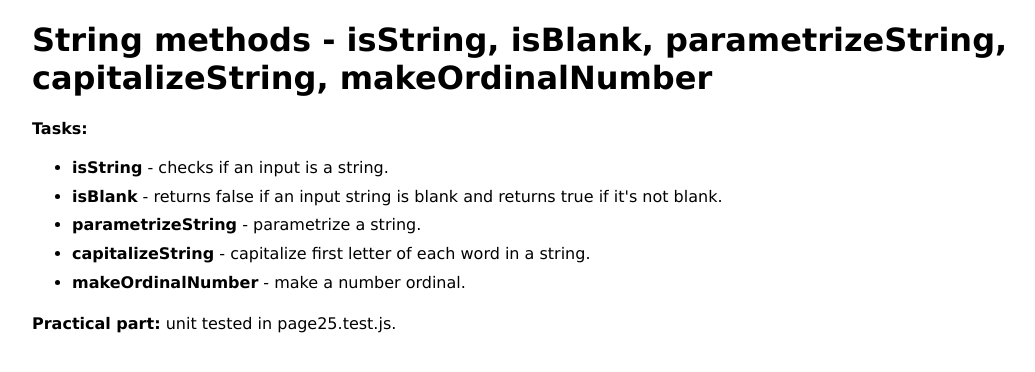
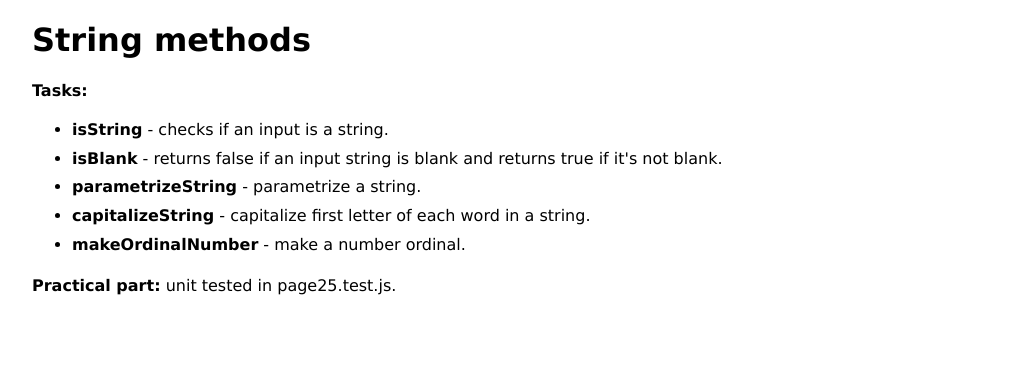
Before and after one commit to eremina-official/javascript-features, a website: page string-methods/page25.html in a window 1280 px wide. Shown: the whole page, without its empty margins (96-1131 px from the left). Drawn offline with Linux system fonts and the light colour scheme.

Commit message:
correct markup

```diff
--- a/string-methods/page25.html
+++ b/string-methods/page25.html
@@ -10,7 +10,7 @@
 </head>
 <body>
   <main>
-    <h1>String methods - isString, isBlank, parametrizeString, capitalizeString, makeOrdinalNumber</h1>
+    <h1>String methods</h1>
     <p><strong>Tasks:</strong></p>
     <ul>
       <li><strong>isString</strong> - checks if an input is a string.</li>
```
